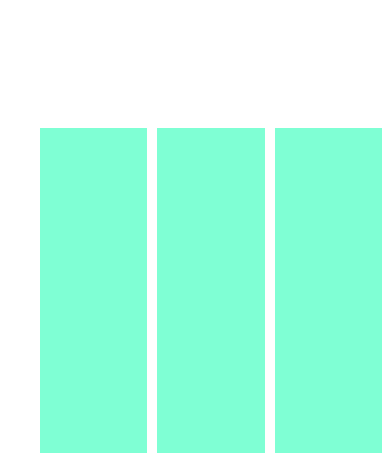
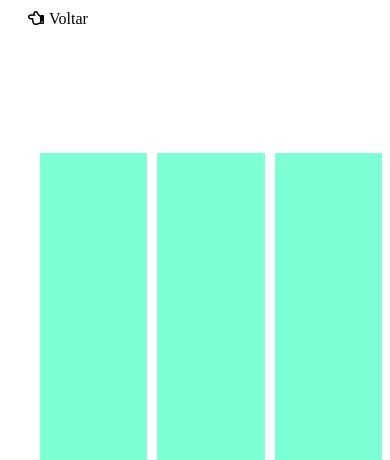
Before and after one commit to FABIO-ADS/TAREFA_TEMPLATES, a plain HTML site: page 4/index4.html in a window 390 px wide. Shown: the top 460 px of the page. Drawn offline with Linux system fonts and the light colour scheme.

Commit message:
Responsividade

```diff
--- a/1/style1.css
+++ b/1/style1.css
@@ -2,8 +2,13 @@
     margin: 0px;
 }
 
+html,
+body {
+    height: 100%;
+}
+
 .container {
-    height: 90%;
+    height: 100%;
     width: 100%;
     margin-top: 5px;
     margin: 5px;
@@ -44,3 +49,17 @@ hr {
     height: 5px;
     background-color: black;
 }
+
+.navegacao {
+    margin-top: 10px;
+    margin-bottom: 5px;
+}
+
+a {
+    margin-left: 20px;
+    color: black;
+}
+
+a span {
+    margin-left: 5px;
+}
--- a/2/style2.css
+++ b/2/style2.css
@@ -36,3 +36,17 @@ hr {
     height: 5px;
     background-color: black;
 }
+
+.navegacao {
+    margin-top: 10px;
+    margin-bottom: 5px;
+}
+
+a {
+    margin-left: 20px;
+    color: black;
+}
+
+a span {
+    margin-left: 5px;
+}
--- a/3/style3.css
+++ b/3/style3.css
@@ -42,3 +42,17 @@ hr {
     background-color: black;
     margin-top: 0%;
 }
+
+.navegacao {
+    margin-top: 10px;
+    margin-bottom: 5px;
+}
+
+a {
+    margin-left: 20px;
+    color: black;
+}
+
+a span {
+    margin-left: 5px;
+}
--- a/4/index4.html
+++ b/4/index4.html
@@ -6,10 +6,14 @@
     <meta http-equiv="X-UA-Compatible" content="IE=edge">
     <meta name="viewport" content="width=device-width, initial-scale=1.0">
     <title>Template 4</title>
+    <link href="https://cdnjs.cloudflare.com/ajax/libs/font-awesome/5.13.0/css/all.min.css" rel="stylesheet">
     <link rel="stylesheet" href="style4.css">
 </head>
 
 <body>
+    <div class="navegacao">
+        <a href="../index.html"><i class="far fa-hand-point-left"><span>Voltar</span> </i></a>
+    </div>
     <div class="container">
         <div class="Um"></div>
         <div class="Dois"></div>
@@ -18,14 +22,14 @@
         <div class="Cinco"></div>
         <div class="Seis"></div>
         <div class="Sete">
-            <h1>TITRE</h1>
+            <h1>TITLE</h1>
             <hr>
-            <h4>TITRE TITRE TITRE</h4>
-            <h4>TITRE TITRE TITRE TITRE TITRE TITRE TITRE TITRE TITRE TITRE TITRE TITRE TITRE TITRE</h4>
-            <h4>TITRE TITRE TITRE TITRE TITRE TITRE TITRE TITRE TITRE TITRE TITRE TITRE TITRE TITRE</h4>
-            <h4>TITRE TITRE TITRE TITRE TITRE TITRE TITRE TITRE TITRE TITRE TITRE TITRE TITRE TITRE</h4>
-            <h4>TITRE TITRE TITRE TITRE TITRE TITRE TITRE TITRE TITRE TITRE TITRE TITRE TITRE TITRE</h4>
-            <h4>TITRE TITRE TITRE</h4>
+            <h4>TITLE TITLE TITLE</h4>
+            <h4>TITLE TITLE TITLE TITLE TITLE TITLE TITLE TITLE TITLE TITLE TITLE TITLE TITLE TITLE</h4>
+            <h4>TITLE TITLE TITLE TITLE TITLE TITLE TITLE TITLE TITLE TITLE TITLE TITLE TITLE TITLE</h4>
+            <h4>TITLE TITLE TITLE TITLE TITLE TITLE TITLE TITLE TITLE TITLE TITLE TITLE TITLE TITLE</h4>
+            <h4>TITLE TITLE TITLE TITLE TITLE TITLE TITLE TITLE TITLE TITLE TITLE TITLE TITLE TITLE</h4>
+            <h4>TITLE TITLE TITLE</h4>
         </div>
     </div>
 
--- a/4/style4.css
+++ b/4/style4.css
@@ -44,3 +44,17 @@ hr {
     height: 5px;
     background-color: black;
 }
+
+.navegacao {
+    margin-top: 10px;
+    margin-bottom: 5px;
+}
+
+a {
+    margin-left: 20px;
+    color: black;
+}
+
+a span {
+    margin-left: 5px;
+}
--- a/5/style5.css
+++ b/5/style5.css
@@ -32,3 +32,17 @@ hr {
     margin-left: 0px;
     background-color: black;
 }
+
+.navegacao {
+    margin-top: 10px;
+    margin-bottom: 5px;
+}
+
+a {
+    margin-left: 20px;
+    color: black;
+}
+
+a span {
+    margin-left: 5px;
+}
--- a/6/style6.css
+++ b/6/style6.css
@@ -1,8 +1,13 @@
+html,
+body {
+    height: 100%;
+}
+
 .container {
-        height: 915px;
+    height: 100%;
     width: 100%;
     display: grid;
-        grid-template-columns: 0.7fr 1fr 1fr 1.2fr;
+    grid-template-columns: 1fr 1fr 1fr 1fr;
     grid-template-rows: 1fr 1fr 1fr;
     gap: 10px 10px;
     grid-auto-flow: row;
@@ -35,12 +40,26 @@
 .Nome_Invertido {
     /* rotacionar um texto= */
     transform: rotate(90deg);
-        margin-top: 120%;
-        margin-left: 50%;
+    margin-top: 100%;
+    margin-left: 20%;
 }
 
 hr {
-        width: 330%;
+    width: 160%;
     height: 5px;
     background-color: black;
 }
+
+.navegacao {
+    margin-top: 10px;
+    margin-bottom: 5px;
+}
+
+a {
+    margin-left: 20px;
+    color: black;
+}
+
+a span {
+    margin-left: 5px;
+}
--- a/7/style7.css
+++ b/7/style7.css
@@ -42,3 +42,17 @@ hr {
     height: 5px;
     background-color: black;
 }
+
+.navegacao {
+    margin-top: 10px;
+    margin-bottom: 5px;
+}
+
+a {
+    margin-left: 20px;
+    color: black;
+}
+
+a span {
+    margin-left: 5px;
+}
--- a/8/style8.css
+++ b/8/style8.css
@@ -49,3 +49,17 @@ hr {
     height: 5px;
     background-color: black;
 }
+
+.navegacao {
+    margin-top: 10px;
+    margin-bottom: 5px;
+}
+
+a {
+    margin-left: 20px;
+    color: black;
+}
+
+a span {
+    margin-left: 5px;
+}
--- a/9/style9.css
+++ b/9/style9.css
@@ -1,7 +1,13 @@
+html,
+body {
+    height: 100%;
+}
+
 .container {
-    height: 915px;
+    height: 100%;
+    width: 100%;
     display: grid;
-    grid-template-columns: 0.7fr 0.7fr 1.2fr 1.2fr 0.5fr;
+    grid-template-columns: 1fr 1fr 1fr 1fr 1fr;
     grid-template-rows: 1fr 1fr 1fr 1fr 1fr 1fr;
     gap: 10px 10px;
     grid-auto-flow: row;
@@ -40,8 +46,8 @@
 .Nome_Invertido {
     /* rotacionar um texto= */
     transform: rotate(90deg);
-    margin-top: 150%;
-    margin-right: 50%;
+    margin-top: 100%;
+    margin-right: 10%;
 }
 
 hr {
@@ -49,3 +55,17 @@ hr {
     height: 5px;
     background-color: black;
 }
+
+.navegacao {
+    margin-top: 10px;
+    margin-bottom: 5px;
+}
+
+a {
+    margin-left: 20px;
+    color: black;
+}
+
+a span {
+    margin-left: 5px;
+}
```
Also changed, not shown: 1/index1.html (+8 -3 lines), 2/index2.html (+6 -2 lines), 3/index3.html (+6 -2 lines), 5/index5.html (+6 -2 lines), 6/index6.html (+6 -2 lines), 7/index7.html (+9 -5 lines), 8/index8.html (+10 -6 lines), 9/index9.html (+9 -2 lines), index.html (+10 -13 lines). Lines whose indentation alone changed are shown as unchanged.
